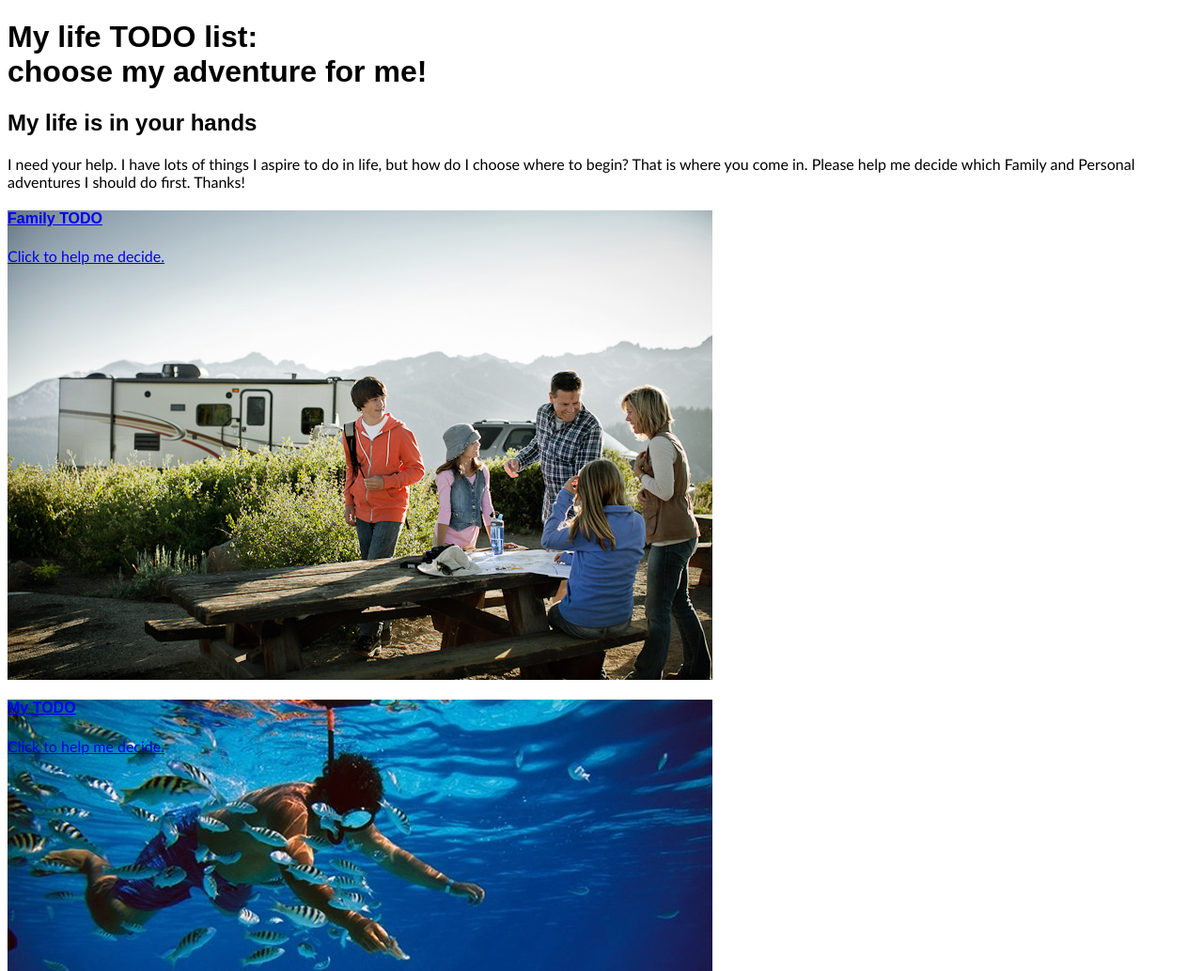
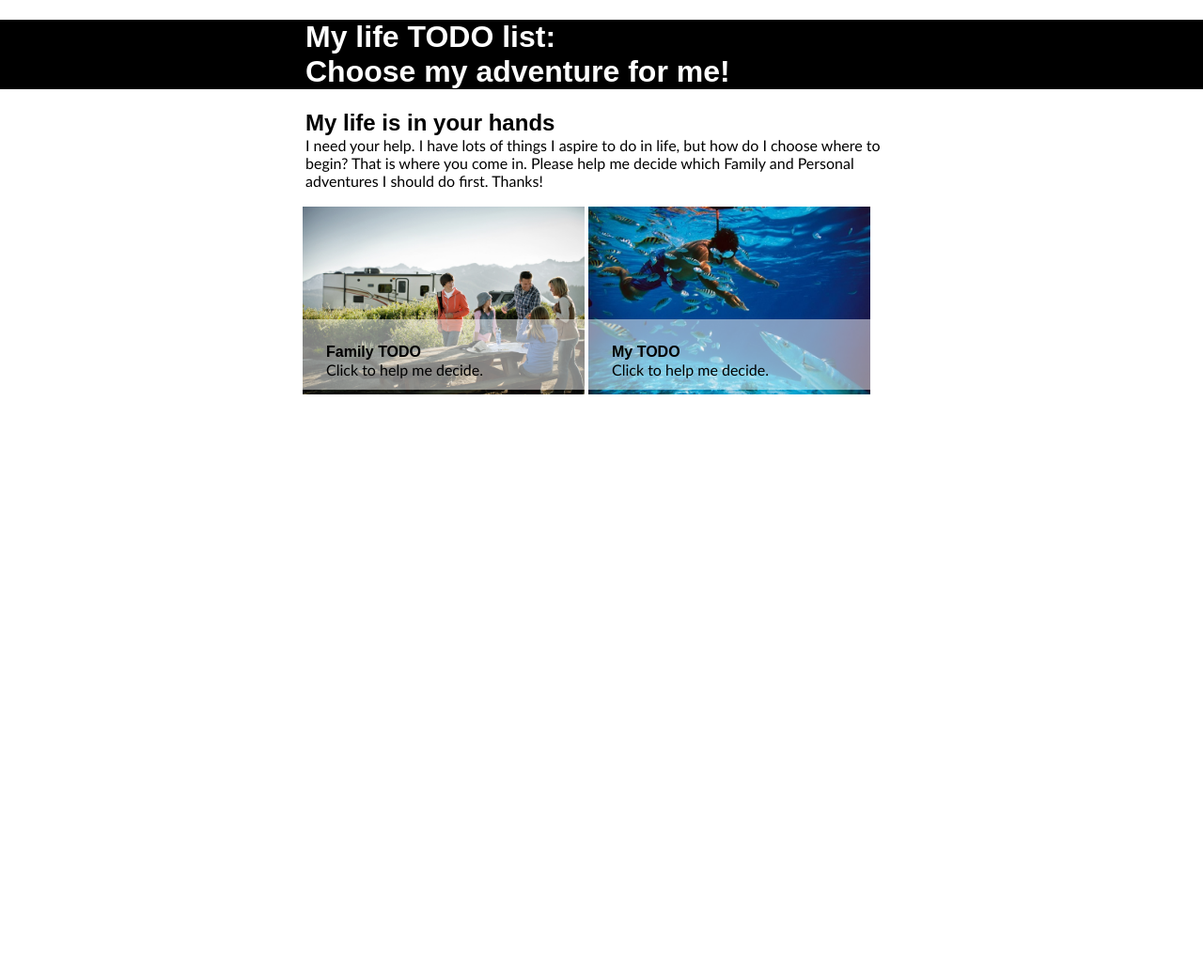
Before and after one commit to MJFancyPants/MJWebsite_1, a plain HTML site: page index.html in a window 1280 px wide. Shown: the top 1034 px of the page at 94% size. After the commit the page ends 800 px from the top, so only its background shows below. Drawn offline with Linux system fonts and the light colour scheme.

Commit message:
Added family_todo. Completed with two columns, several links, and a disabled vote button.

```diff
--- a/index.html
+++ b/index.html
@@ -9,7 +9,7 @@
 	<div class="header">
 		<div class="header_text">
 			<h1>My life TODO list:<br>
-				choose my adventure for me!</h1>
+				Choose my adventure for me!</h1>
 		</div>
 	</div>
 
@@ -19,28 +19,26 @@
 
 	<div class="HP_about">
 		<h2>My life is in your hands</h2>
-		<p> I need your help. I have lots of things I aspire to do in life, but
-			how do I choose where to begin? That is where you come in. Please help
-			me decide which Family and Personal adventures I should do first. Thanks!
+		<p> I need your help. I have lots of things I aspire to do in life, but how do I choose where to begin? That is where you come in. Please help me decide which Family and Personal adventures I should do first. Thanks!
 		</p>
 	</div>
 
 	<div class="article_options">
 		<a href="article1.html">
 			<div class="Col-1">
-				<!-- <img src="images/family.jpg">
-						IMG hold-->
+				<div class="inner_col">
 					<h4>Family TODO</h4>
 					<p>Click to help me decide.</p>
+				</div>
 			</div>
 		</a>
 
 		<a href="article2.html">
 			<div class="Col-2">
-				<h4>My TODO</h4>
-				<p>Click to help me decide.</p>
-				<!-- <img src="images/adventure.jpg">
-						IMG hold-->
+				<div class="inner_col">
+					<h4>My TODO</h4>
+					<p>Click to help me decide.</p>
+				</div>
 			</div>
 		</a>
 	</div>
--- a/style.css
+++ b/style.css
@@ -1,30 +1,66 @@
-.HP_about {
-
+body {
+	margin: 0;
+}
+.header {
+	background-color: black;
+	color: white;
+}
+.header_text {
+	margin: auto;
+	width: 50%;
+	padding-left: 10px;
 }
 h1, h2, h3, h4, h5 {
 	font-family: "Arial Rounded MT Bold", "Helvetica Rounded", "Arial", sans-serif;
 }
+p {
+	font-family: "Calibri";
+	margin-top: 0em;
+}
+.HP_about {
+	margin: auto;
+	width: 50%;
+	padding-left: 10px;
+}
+h2, h4 {
+	margin-bottom: 0em;
+}
 .article_options {
-
+	margin: auto;
+	width: 50%;
 }
 .Col-1 {
+	position: relative;
+	float: left;
 	background-image: url("images/family.jpg");
-	height: 500px;
-	width: 750px;
-
-
-}
-.Col_img {
-
+	height: 200px;
+	width: 300px;
+	background-size: contain;
+	background-repeat: none;
+	margin: 2px 2px;
 }
 .Col-2 {
+	position: relative;
+	float: left;
 	background-image: url("images/adventure.jpg");
-	height: 500px;
-	width: 750px;
+	height: 200px;
+	width: 300px;
+	background-size: contain;
+	background-repeat: none;
+	margin: 2px 2px;
+}
+.inner_col {
+	height: 25%;
+	width: 100%;
+	background: rgba(255, 255, 255, .5);
+	vertical-align: bottom;
+	color: black;
+	position: absolute;
+	bottom: 5px;
+	padding-left: 25px;
+	padding-top: 5px;
+	padding-bottom: 20px;
 }
 .handraiser {
 
 }
-p {
-	font-family: "Calibri";
-}
```
